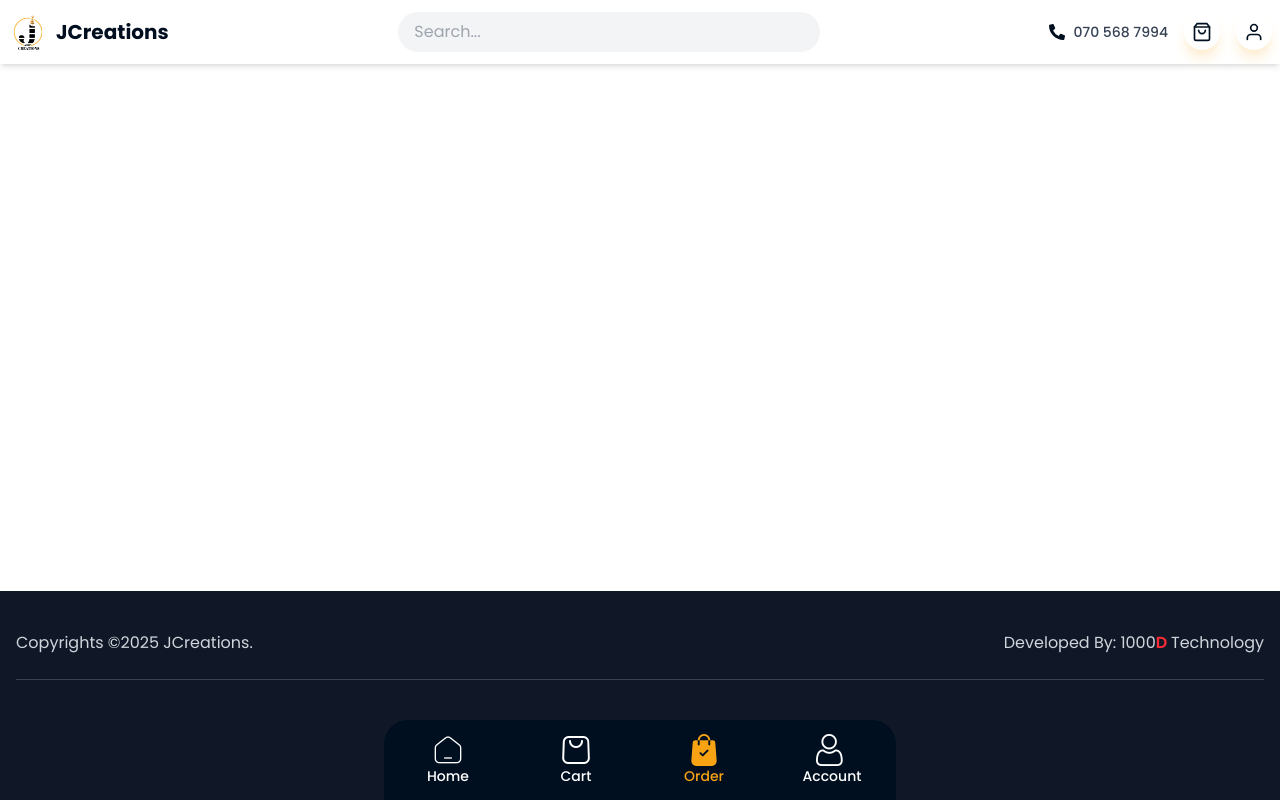
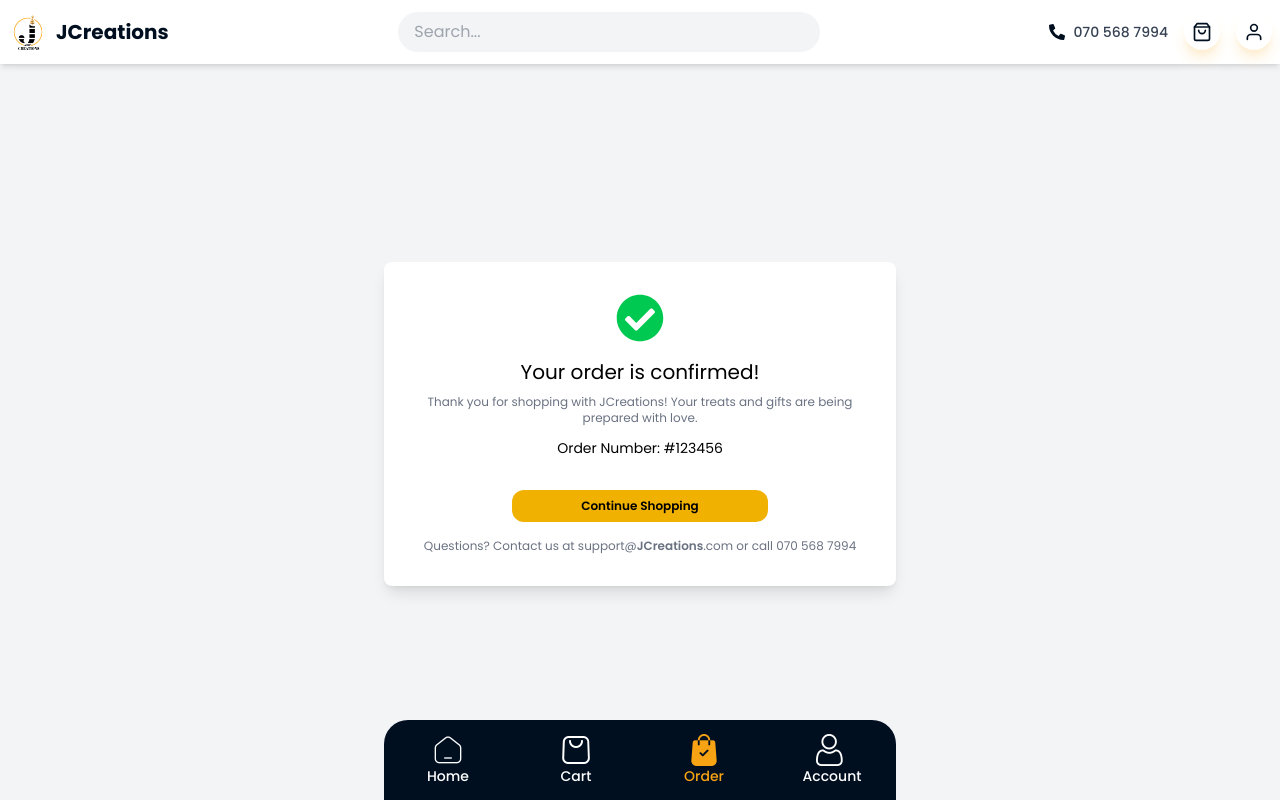
Before and after one commit to Bimalsha/jcreations, a React (Vite) app: page /order in a window 1280 px wide. Shown: the top 800 px of the page. Built offline with nearby package versions, Linux system fonts and the light colour scheme.

Commit message:
Order Confirmation Design
02/04/25

```diff
--- /dev/null
+++ b/src/client/component/OrderConfirmation.jsx
@@ -0,0 +1,45 @@
+import React from 'react';
+import { motion } from 'framer-motion';
+import { Link } from "react-router-dom";
+import { FaCheckCircle } from "react-icons/fa";
+
+function OrderConfirmation() {
+    return (
+        <section className="flex flex-col items-center justify-center min-h-screen p-4 bg-gray-100">
+            <motion.div
+                className="max-w-lg p-8 text-center bg-white rounded-lg shadow-lg"
+                initial={{ opacity: 0, y: 20 }}
+                animate={{ opacity: 1, y: 0 }}
+                transition={{ duration: 0.5 }}
+            >
+                <motion.div
+                    className="flex justify-center"
+                    initial={{ scale: 0 }}
+                    animate={{ scale: 1 }}
+                    transition={{ duration: 0.5 }}
+                >
+                    <FaCheckCircle className="text-5xl text-green-500" />
+                </motion.div>
+
+                <h2 className="mt-4 text-xl ">Your order is confirmed!</h2>
+                <p className="mt-2 text-xs text-gray-500">Thank you for shopping with JCreations! Your treats and gifts are being prepared with love.</p>
+                <p className="mt-3 text-sm">Order Number: #123456</p>
+
+                <Link to={'/'}>
+                    <motion.button
+                        className="w-64 px-6 py-2 mt-8 text-xs font-semibold bg-yellow-500 px- rounded-xl"
+                        whileHover={{ scale: 1.05 }}
+                        whileTap={{ scale: 0.95 }}
+                    >
+                        Continue Shopping
+                    </motion.button>
+                </Link>
+
+                <p className="mt-4 text-xs text-gray-500">Questions? Contact us at support@<span className="font-semibold">JCreations</span>.com or call 070 568 7994</p>
+
+            </motion.div>
+        </section>
+    );
+}
+
+export default OrderConfirmation;
--- a/src/client/pages/Order.jsx
+++ b/src/client/pages/Order.jsx
@@ -1,6 +1,7 @@
 import React from 'react'
 import BottomNavigator from "../component/BottomNavigator.jsx";
 import Header from "../component/Header.jsx";
+import OrderConfirmation from '../component/OrderConfirmation.jsx';
 
 function Order() {
     return (
@@ -8,6 +9,9 @@ function Order() {
             <Header/>
             <BottomNavigator/>
             <div>Order</div>
+            <main>
+                <OrderConfirmation/>
+            </main>
         </div>
     )
 }
```
